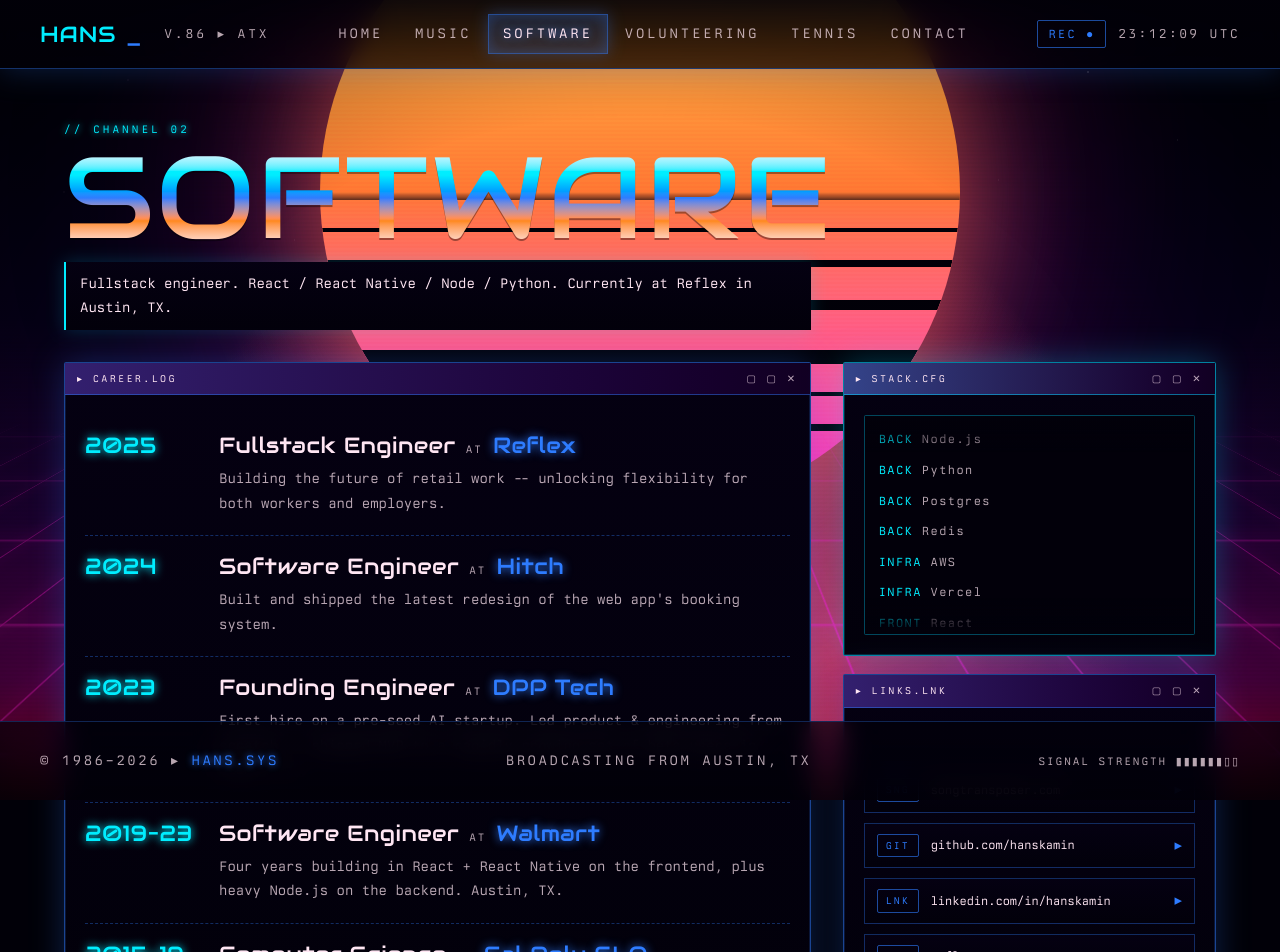
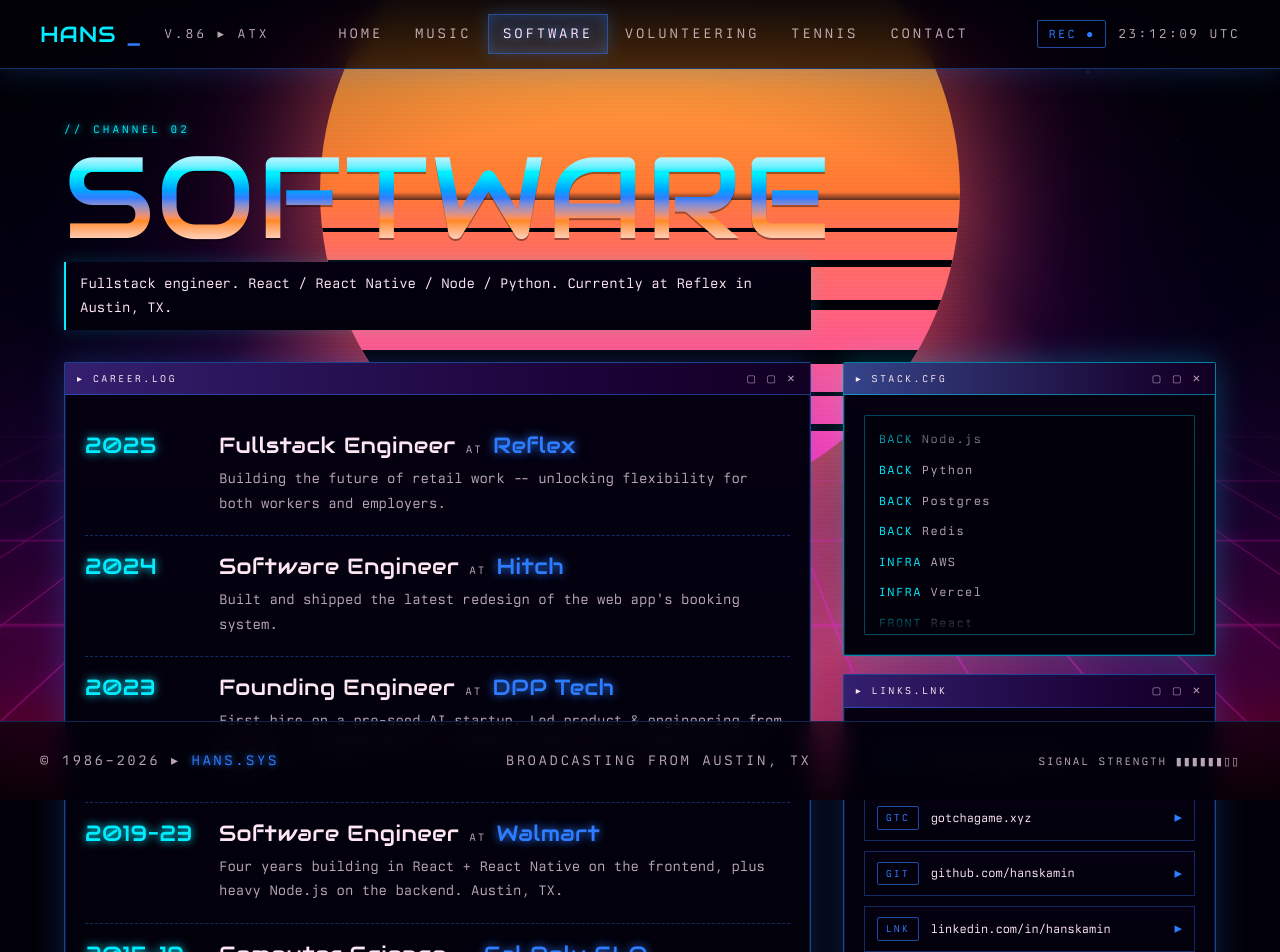
Before and after one commit to hanskamin/website, a Next.js app: page /software in a window 1280 px wide. Shown: the top 952 px of the page. Built offline with nearby package versions, Linux system fonts and the light colour scheme.

Commit message:
[Task] Add Gotcha to Links (#6)

```diff
--- a/app/(pages)/software/page.tsx
+++ b/app/(pages)/software/page.tsx
@@ -199,6 +199,11 @@
                 tag="SNG"
               />
               <LinkRow
+                href="https://gotchagame.xyz"
+                label="gotchagame.xyz"
+                tag="GTC"
+              />
+              <LinkRow
                 href="https://github.com/hanskamin"
                 label="github.com/hanskamin"
                 tag="GIT"
```
